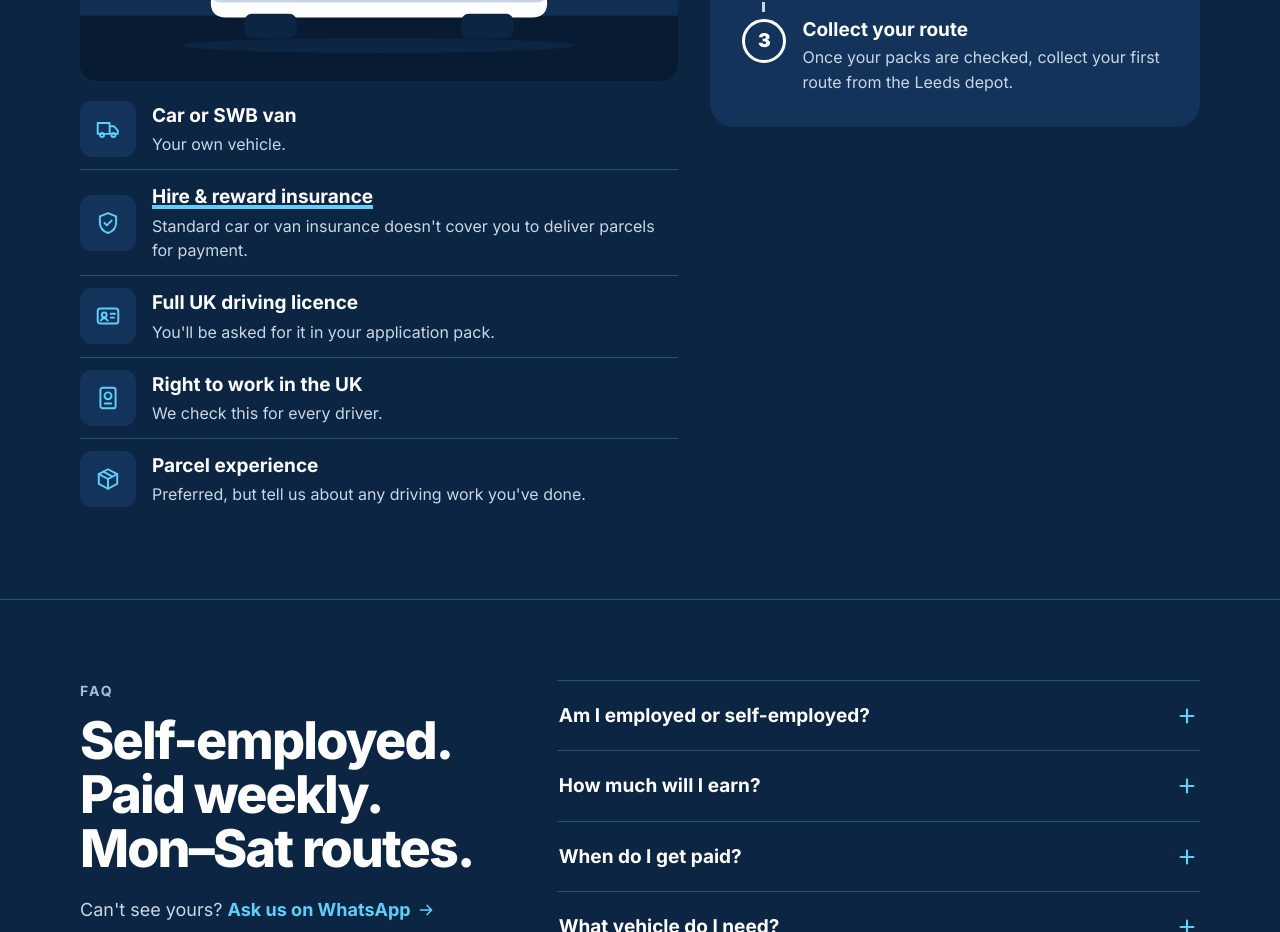
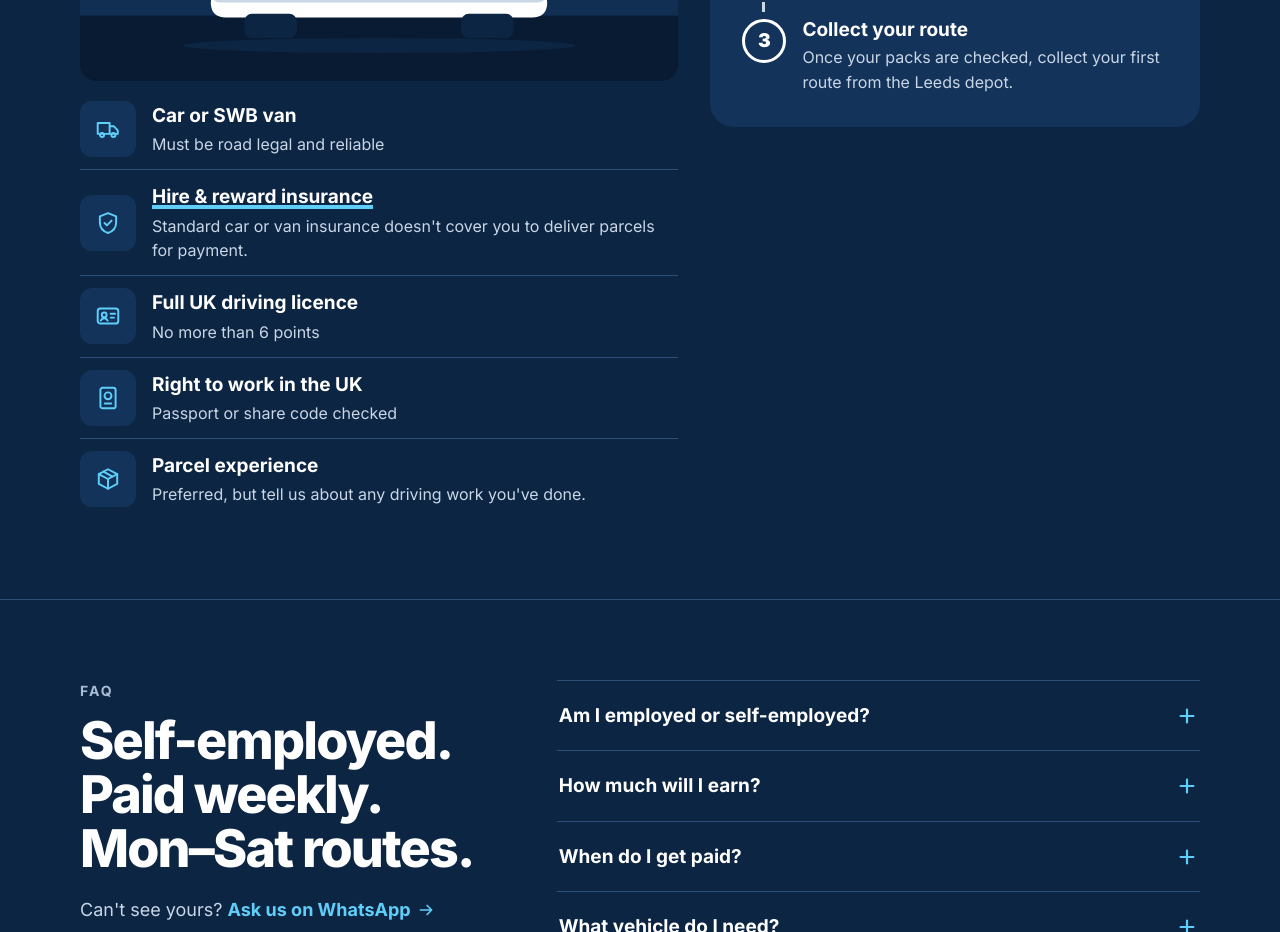
Before and after one commit to 2rmk4dsfrm-star/harlem, a plain HTML site: page index.html in a window 1280 px wide. Shown: the part 4060-4992 px from the top of the page. Drawn offline with Linux system fonts and the light colour scheme.

Commit message:
How to apply: a sub-line under every 'You need' item
Co-Authored-By: Claude Opus 5.5 <noreply@anthropic.com>
Claude-Session: https://claude.ai/code/session_01G1cuJ5EaaWNf5ZjF3nsmQo

```diff
--- a/index.html
+++ b/index.html
@@ -258,10 +258,10 @@
           <img src="assets/img/photos/car-boot.svg" width="640" height="320" alt="Car boot packed with parcels, ready for a multi-drop route" loading="lazy" decoding="async">
         </figure>
         <ul class="ticks">
-          <li><span class="tile" aria-hidden="true"><svg class="ic"><use href="#i-van"/></svg></span><div><b>Car or SWB van</b><small class="wide-only">Your own vehicle.</small></div></li>
+          <li><span class="tile" aria-hidden="true"><svg class="ic"><use href="#i-van"/></svg></span><div><b>Car or SWB van</b><small>Must be road legal and reliable</small></div></li>
           <li><span class="tile" aria-hidden="true"><svg class="ic"><use href="#i-shield"/></svg></span><div><b><u class="hivis">Hire &amp; reward insurance</u></b><small class="narrow-only">Normal car insurance won't cover deliveries</small><small class="wide-only">Standard car or van insurance doesn't cover you to deliver parcels for payment.</small></div></li>
-          <li><span class="tile" aria-hidden="true"><svg class="ic"><use href="#i-id"/></svg></span><div><b>Full UK driving licence</b><small class="wide-only">You'll be asked for it in your application pack.</small></div></li>
-          <li><span class="tile" aria-hidden="true"><svg class="ic"><use href="#i-passport"/></svg></span><div><b>Right to work in the UK</b><small class="wide-only">We check this for every driver.</small></div></li>
+          <li><span class="tile" aria-hidden="true"><svg class="ic"><use href="#i-id"/></svg></span><div><b>Full UK driving licence</b><small>No more than 6 points</small></div></li>
+          <li><span class="tile" aria-hidden="true"><svg class="ic"><use href="#i-passport"/></svg></span><div><b>Right to work in the UK</b><small>Passport or share code checked</small></div></li>
           <li><span class="tile" aria-hidden="true"><svg class="ic"><use href="#i-box"/></svg></span><div><b>Parcel experience</b><small class="narrow-only">Preferred, not essential</small><small class="wide-only">Preferred, but tell us about any driving work you've done.</small></div></li>
         </ul>
       </div>
```
